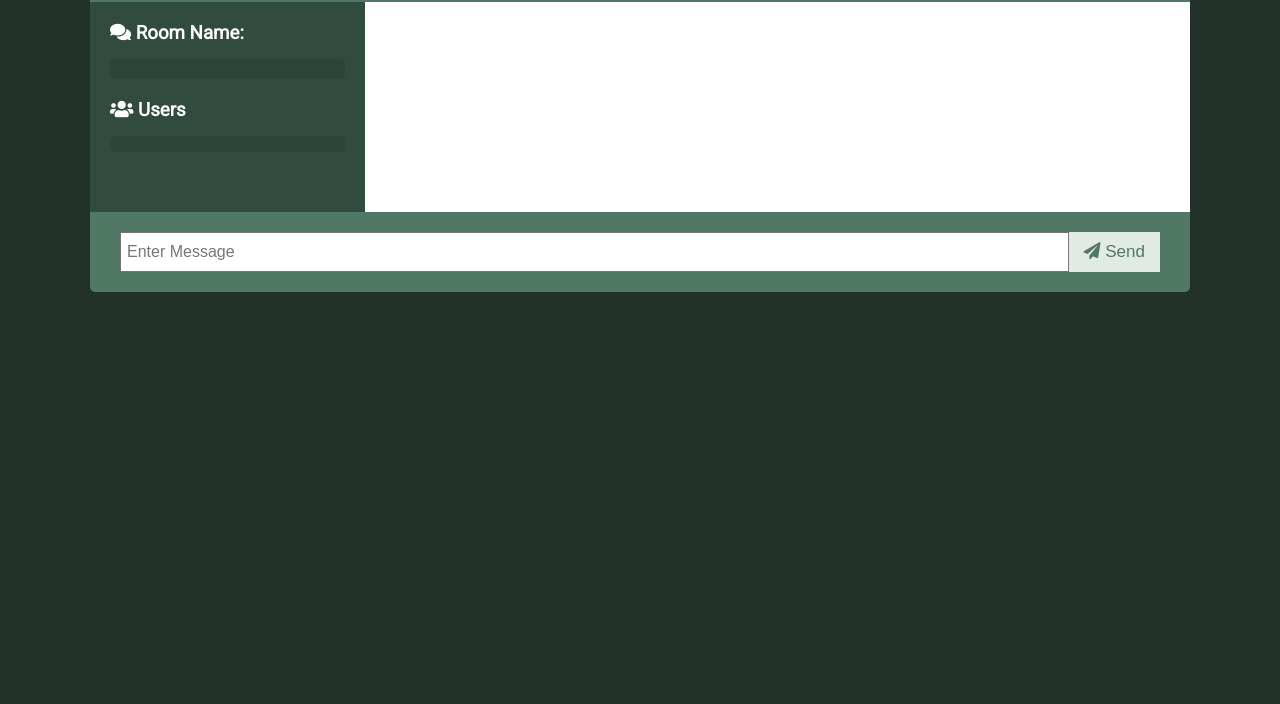
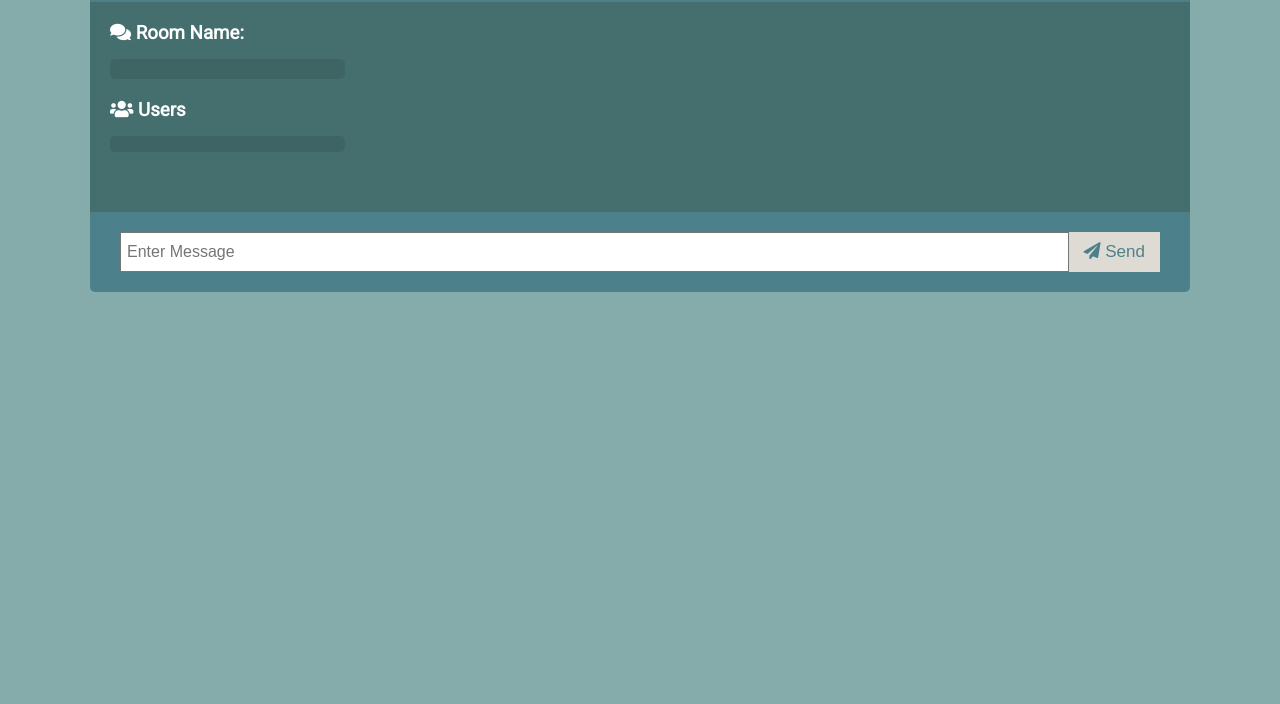
Before and after one commit to luxiopppp/realtime-chat, a website: page public/chat.html in a window 1280 px wide. Shown: the part 96-800 px from the top of the page. Drawn offline with nearby package versions, Linux system fonts and the light colour scheme; no server answers.

Commit message:
style: viewport adjustments in chat page

```diff
--- a/public/css/style.css
+++ b/public/css/style.css
@@ -1,10 +1,10 @@
 @import url('https://fonts.googleapis.com/css?family=Roboto&display=swap');
 
 :root {
-	--dark-color-a: #517864;
-	--dark-color-b: #314b3f;
-	--dark-color-c: #22322b;
-	--light-color: #e1eae3;
+	--dark-color-a: #4c818b;
+	--dark-color-b: #456f6f;
+	--dark-color-c: #85abab;
+	--light-color: #dddbd3;
 	--success-color: #5cb85c;
 	--error-color: #d9534f;
 }
@@ -43,7 +43,6 @@ a {
 
 .chat-container {
 	max-width: 1100px;
-	/* background: #fff; */
 	margin: 30px auto;
 	overflow: hidden;
 }
@@ -89,9 +88,9 @@ a {
 
 .chat-messages {
 	padding: 30px;
-	max-height: 500px;
 	overflow-y: scroll;
-	background: #fff;
+	background: var(--dark-color-b);
+	max-height: 75vh;
 }
 
 .chat-messages .message {
```
